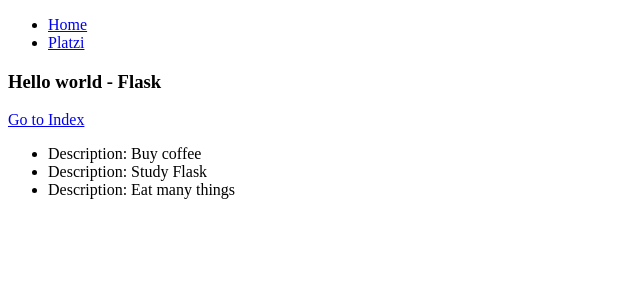
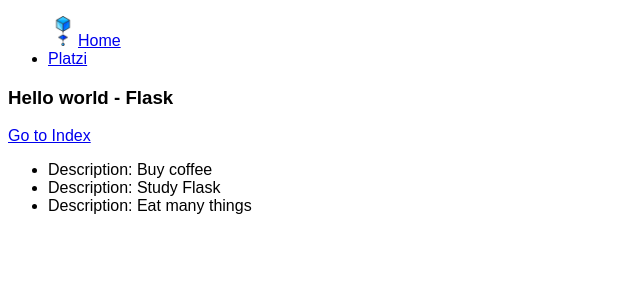
Before and after one commit to dtoroteutsch/todo_project, a Flask app: page /hello in a window 1280 px wide. Shown: the top 300 px of the page, without its empty margins (0-640 px from the left). Run offline with Flask 2, Linux system fonts and the light colour scheme.

Commit message:
defining static files and handling error

```diff
--- a/main.py
+++ b/main.py
@@ -3,6 +3,10 @@ from flask import Flask, request, make_response, redirect, render_template
 app = Flask(__name__)
 
 todos = ['Buy coffee', 'Study Flask', 'Eat many things']
+
+@app.errorhandler(404)
+def page_not_found(error):
+    return render_template('errors/404.html', error=error)
 
 @app.route('/')
 def index():
--- /dev/null
+++ b/static/css/style.css
@@ -0,0 +1,7 @@
+html * {
+  font-family: fantasy;
+}
+
+img {
+  max-width: 30px;
+}
--- a/templates/base/base.html
+++ b/templates/base/base.html
@@ -4,7 +4,8 @@
     <meta charset="utf-8">
     <title>
       {% block title %}Flask |{% endblock %}
-    </title
+    </title>
+    <link rel="stylesheet" href="{{ url_for('static', filename='css/style.css') }}"
   </head>
   <body>
     <header>
--- a/templates/base/navbar.html
+++ b/templates/base/navbar.html
@@ -1,5 +1,6 @@
 <nav>
   <ul>
+    <img src="{{ url_for('static', filename='images/pokestop.png') }}"
     <li><a href="{{ url_for('index') }}">Home</a></li>
     <li><a href="https://platzi.com">Platzi</a></li>
   </ul>
```
Also changed, not shown: templates/errors/404.html (added, +10 -0 lines), static/images/action.png (added), static/images/pokestop.png (added).
